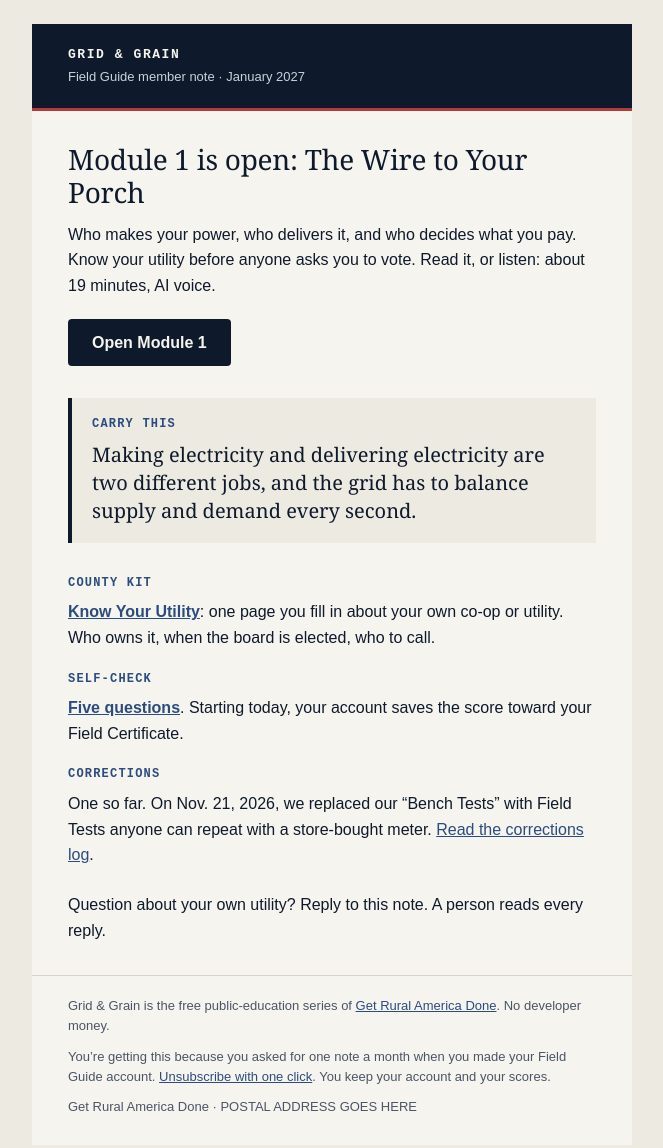
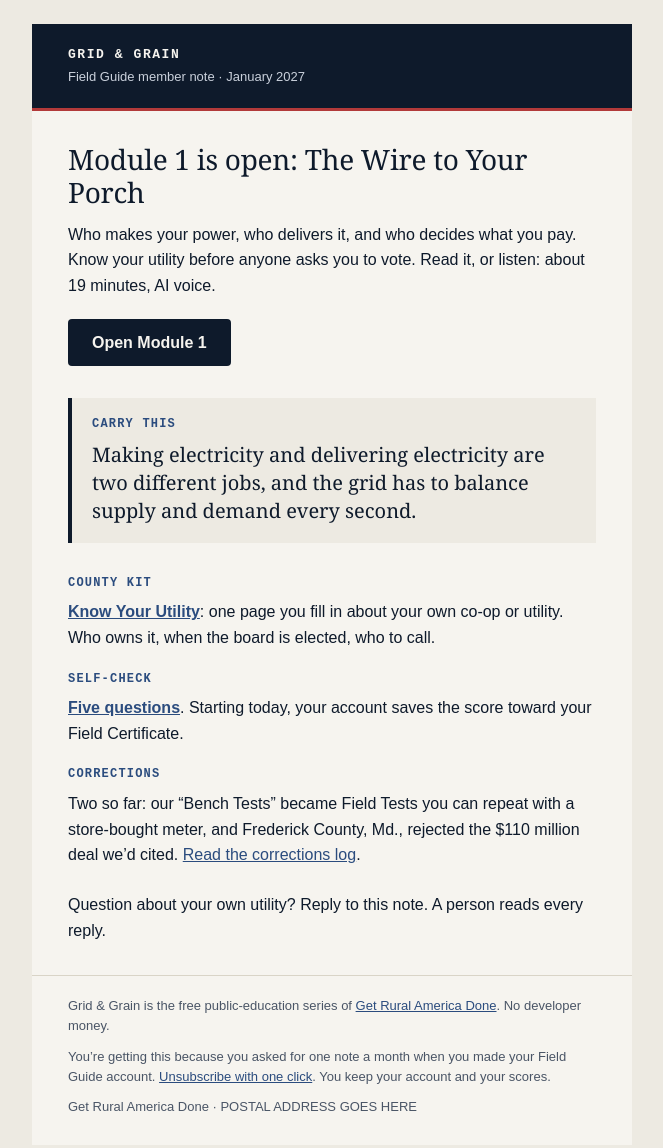
Before and after one commit to khaaliswooden-max/grad56, a plain HTML site: page emails/2027-01.html in a window 1280 px wide. Shown: the whole page, without its empty margins (308-971 px from the left). Drawn offline with Linux system fonts and the light colour scheme.

Commit message:
HQ review: add the Frederick County correction to the January member note
Co-Authored-By: Claude Opus 5.5 <noreply@anthropic.com>
Claude-Session: https://claude.ai/code/session_01RgbG5rebhMLzri7PWAXXrF

```diff
--- a/emails/2027-01.html
+++ b/emails/2027-01.html
@@ -85,7 +85,7 @@
     <!-- Corrections -->
     <tr><td class="pad" style="padding:20px 36px 0;">
       <h2 style="margin:0 0 8px;font:700 12px/1.4 'Courier New',Courier,monospace;letter-spacing:.1em;text-transform:uppercase;color:#2B4C7E;">Corrections</h2>
-      <p style="margin:0;font:16px/1.6 Arial,Helvetica,sans-serif;color:#0E1A2B;">One so far. On Nov. 21, 2026, we replaced our &ldquo;Bench Tests&rdquo; with Field Tests anyone can repeat with a store-bought meter. <a href="https://getruralamericadone.com/corrections?utm_source=member-note&utm_medium=email&utm_campaign=2027-01" style="color:#2B4C7E;text-decoration:underline;">Read the corrections log</a>.</p>
+      <p style="margin:0;font:16px/1.6 Arial,Helvetica,sans-serif;color:#0E1A2B;">Two so far: our &ldquo;Bench Tests&rdquo; became Field Tests you can repeat with a store-bought meter, and Frederick County, Md., rejected the $110 million deal we&rsquo;d cited. <a href="https://getruralamericadone.com/corrections?utm_source=member-note&utm_medium=email&utm_campaign=2027-01" style="color:#2B4C7E;text-decoration:underline;">Read the corrections log</a>.</p>
     </td></tr>
 
     <!-- Reply -->
```
Also changed, not shown: emails/2027-01.txt, 1 other file.
